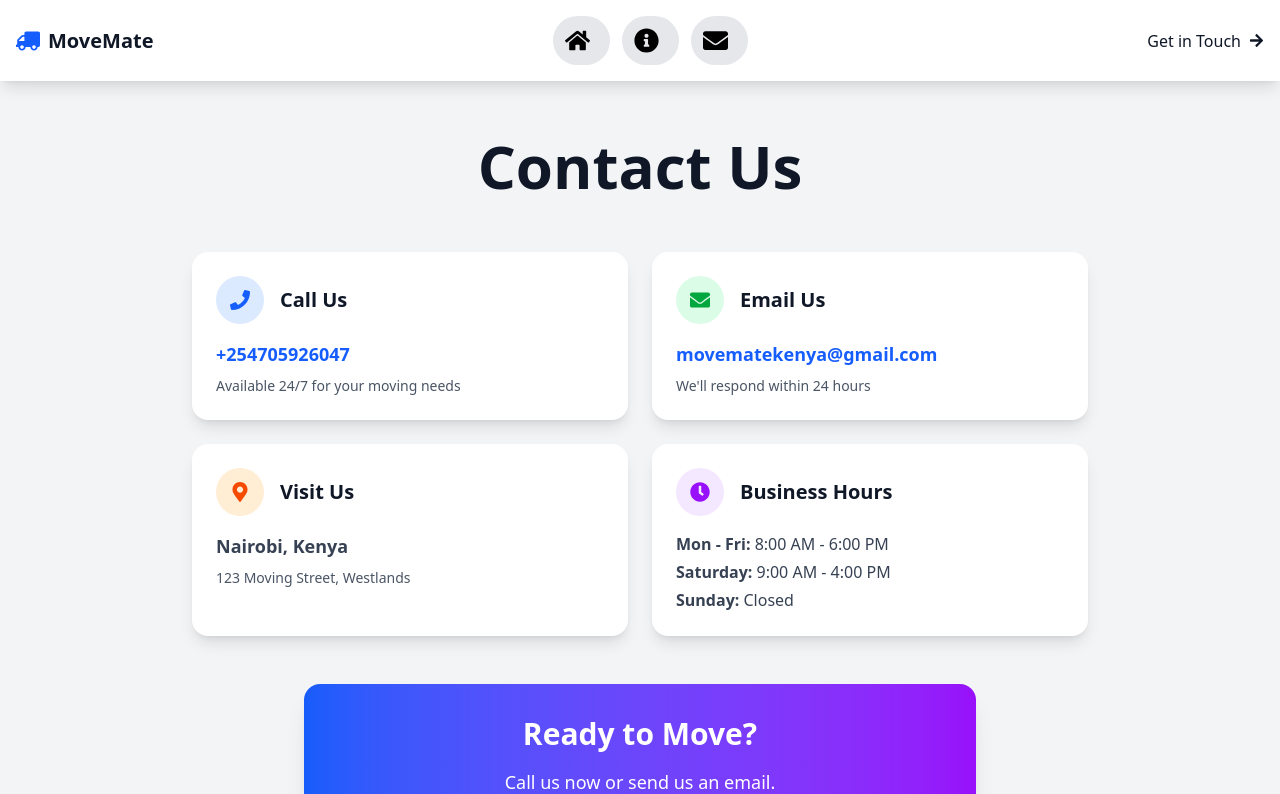
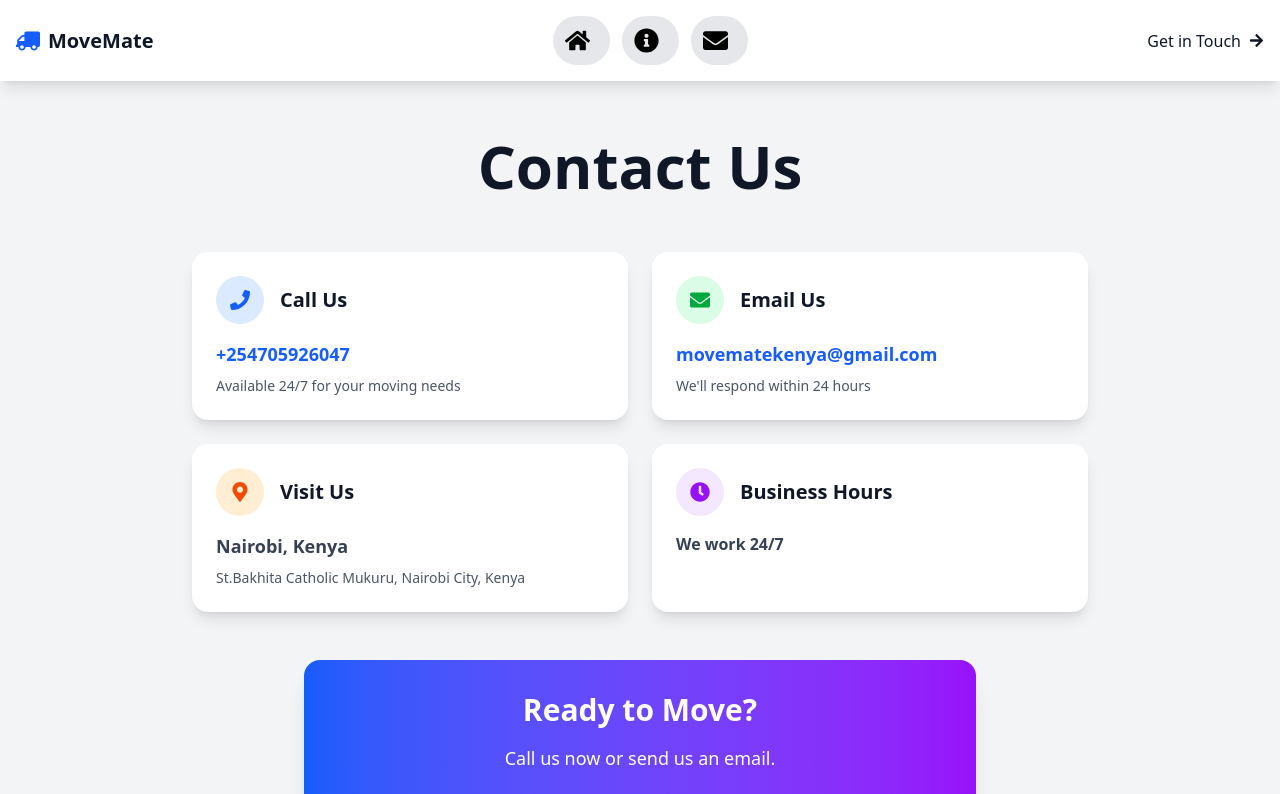
Before and after one commit to ken-jibril/Movers_App, a React (Vite) app: page /contact in a window 1280 px wide. Shown: the top 794 px of the page. Built offline with nearby package versions, Linux system fonts and the light colour scheme.

Commit message:
Refactor: replace the old address of the site, and also the working hours

```diff
--- a/src/Pages/ContactPage.jsx
+++ b/src/Pages/ContactPage.jsx
@@ -64,7 +64,7 @@ function ContactPage() {
                                 Nairobi, Kenya
                             </p>
                             <p className="text-sm text-gray-600">
-                                123 Moving Street, Westlands
+                                St.Bakhita Catholic Mukuru, Nairobi City, Kenya
                             </p>
                         </div>
 
@@ -77,14 +77,9 @@ function ContactPage() {
                                 <h3 className="text-xl font-bold text-gray-900">Business Hours</h3>
                             </div>
                             <p className="text-base text-gray-700 mb-1">
-                                <span className="font-semibold">Mon - Fri:</span> 8:00 AM - 6:00 PM
+                                <span className="font-semibold">We work 24/7</span>
                             </p>
-                            <p className="text-base text-gray-700 mb-1">
-                                <span className="font-semibold">Saturday:</span> 9:00 AM - 4:00 PM
-                            </p>
-                            <p className="text-base text-gray-700">
-                                <span className="font-semibold">Sunday:</span> Closed
-                            </p>
+
                         </div>
                     </div>
 
```
